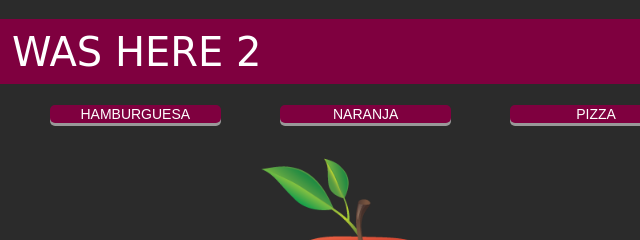
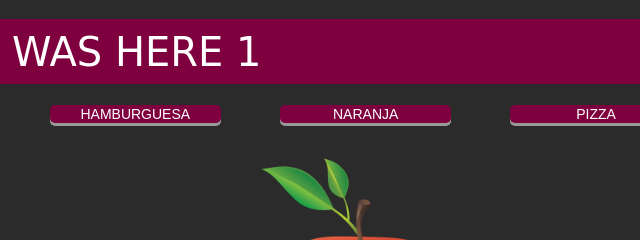
Before and after one commit to irvinjo/food2molec, a website: page public/index.html in a window 1280 px wide. Shown: the top 240 px of the page, 280-920 px from the left. Drawn offline with Linux system fonts and the light colour scheme.

Commit message:
irvin was here 1

```diff
--- a/public/index.html
+++ b/public/index.html
@@ -12,7 +12,7 @@
 <body onload="afterAll()">
   <br>
     <nav>
-        rooLLi - IRVIN WAS HERE 2
+        rooLLi - IRVIN WAS HERE 1
     </nav>
     <br>
     <div class="row">
```
